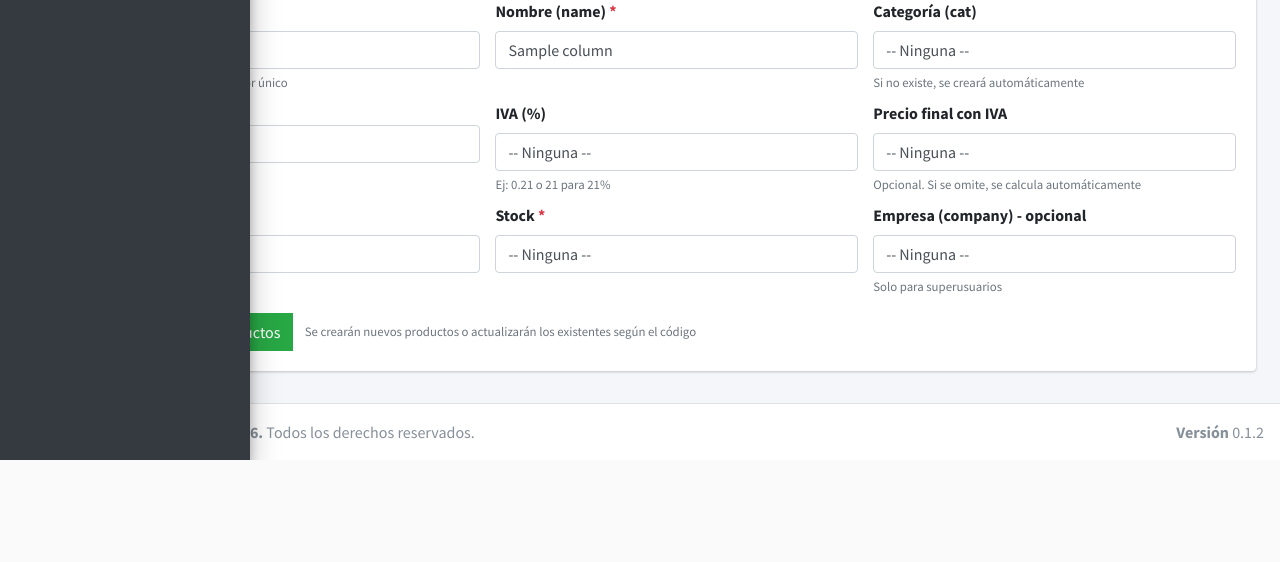
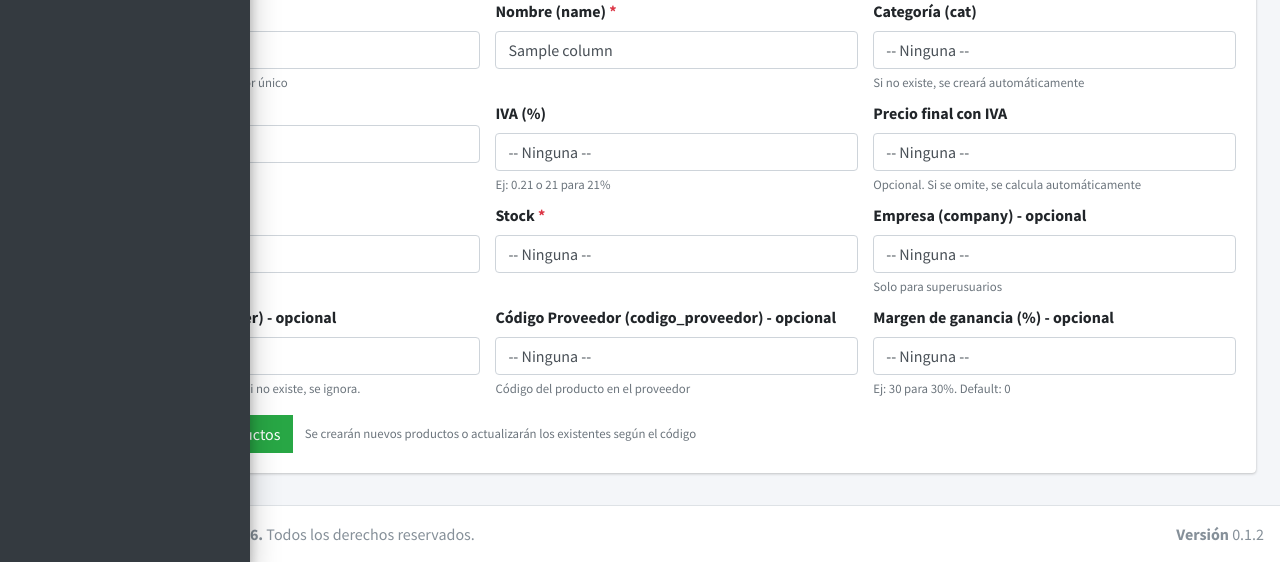
Before and after one commit to galeanolukas/SitioMTCRM, a Django app: template core/erp/templates/product/import.html in a window 1280 px wide. Shown: the part 369-931 px from the top of the page. Before the commit the page ends 829 px from the top, so only its background shows below. Run offline with Django 4.2, Linux system fonts and the light colour scheme; the template is opened without the code that fills it: most values are stand-ins (such as "Sample title", 1, 10 or a date in 2020); grey boxes marked "Sample" are stand-in pictures; parts of the project's set-up code (start-up, migrations or seed data) failed here and were passed over; some libraries are stand-ins or nearby versions.

Commit message:
Agregar proveedor, codigo_proveedor y margen en import de productos
- Mapeo opcional de proveedor (busca por nombre, ignora si no existe)
- Mapeo opcional de codigo_proveedor
- Mapeo opcional de margen de ganancia (default 0)
- Campos agregados al template y view de importacion

```diff
--- a/core/erp/templates/product/import.html
+++ b/core/erp/templates/product/import.html
@@ -197,6 +197,30 @@
             {% for c in columns %}<option value="{{ c }}">{{ c }}</option>{% endfor %}
           </select>
           <small class="text-muted">Solo para superusuarios</small>
+        </div>
+        <div class="col-md-4 mt-2">
+          <label>Proveedor (supplier) - opcional</label>
+          <select name="map_supplier" class="form-control">
+            <option value="">-- Ninguna --</option>
+            {% for c in columns %}<option value="{{ c }}">{{ c }}</option>{% endfor %}
+          </select>
+          <small class="text-muted">Nombre del proveedor. Si no existe, se ignora.</small>
+        </div>
+        <div class="col-md-4 mt-2">
+          <label>Código Proveedor (codigo_proveedor) - opcional</label>
+          <select name="map_codigo_proveedor" class="form-control">
+            <option value="">-- Ninguna --</option>
+            {% for c in columns %}<option value="{{ c }}">{{ c }}</option>{% endfor %}
+          </select>
+          <small class="text-muted">Código del producto en el proveedor</small>
+        </div>
+        <div class="col-md-4 mt-2">
+          <label>Margen de ganancia (%) - opcional</label>
+          <select name="map_margin" class="form-control">
+            <option value="">-- Ninguna --</option>
+            {% for c in columns %}<option value="{{ c }}">{{ c }}</option>{% endfor %}
+          </select>
+          <small class="text-muted">Ej: 30 para 30%. Default: 0</small>
         </div>
       </div>
 
```
Also changed, not shown: core/erp/views/product/views.py (+53 -1 lines).
